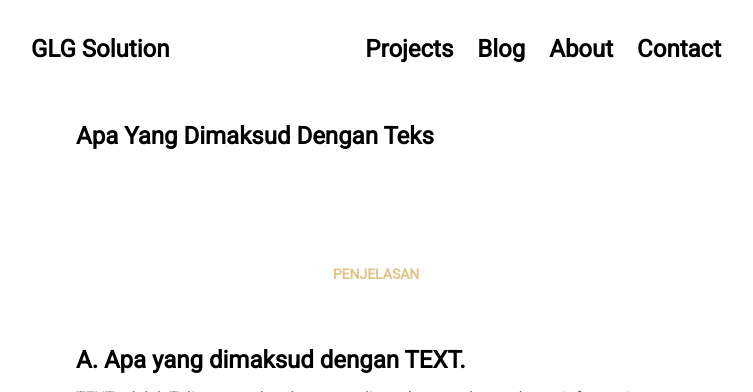
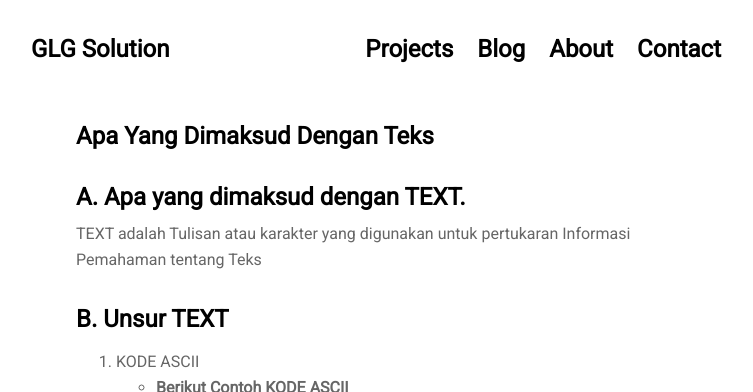
Before and after one commit to galung1308/GLG-Solution, a Jekyll site: the page built from _posts/2013-01-01-apa-yang-dimaksud-dengan-teks.md, in a window 1280 px wide and 900 px high, cut to the strip 0-392 px from the top of the window. Shown: the whole strip, without its empty margins (264-1017 px from the left). Built offline with Jekyll 4.4.1, drawn with Linux system fonts in a browser that asks for light colours; nearby versions of some CDN libraries.

Commit message:
Update 2013-01-01-apa-yang-dimaksud-dengan-teks.md

```diff
--- a/_posts/2013-01-01-apa-yang-dimaksud-dengan-teks.md
+++ b/_posts/2013-01-01-apa-yang-dimaksud-dengan-teks.md
@@ -2,8 +2,6 @@
 layout: post
 title: "Apa Yang Dimaksud Dengan Teks"
 ---
-
-### Penjelasan
 
 #### A. Apa yang dimaksud dengan TEXT.
 
```
